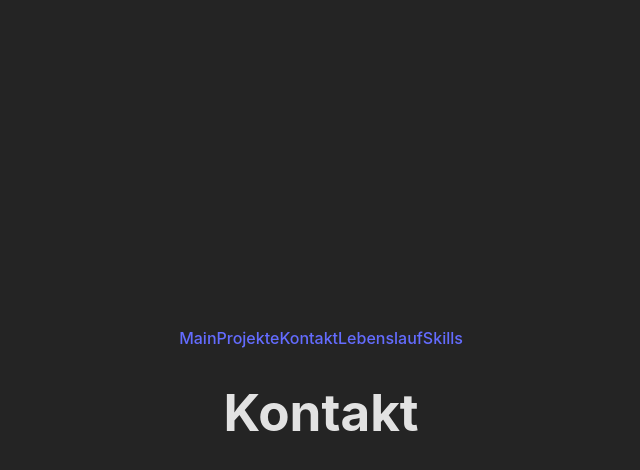
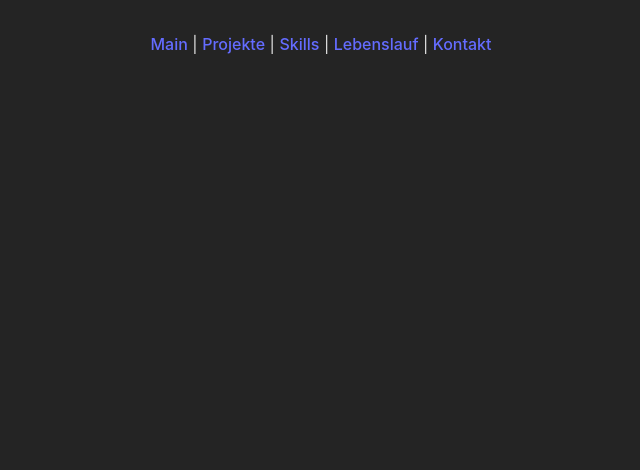
Before and after one commit to marceljaworski/portfolio-site, a React (Vite) app: page /kontak in a window 1280 px wide. Shown: the top 470 px of the page, without its empty margins (319-959 px from the left). Built offline with nearby package versions, Linux system fonts and the light colour scheme.

Commit message:
MUI installed

```diff
--- a/src/App.jsx
+++ b/src/App.jsx
@@ -17,7 +17,7 @@ function App() {
         <Routes>
           <Route path="/" element={<Main />} />
           <Route path="/projekte" element={<Projekte />} />
-          <Route path="/kontak" element={<Kontakt />} />
+          <Route path="/kontakt" element={<Kontakt />} />
           <Route path="/lebenslauf" element={<Lebenslauf />} />
           <Route path="/skills" element={<Skills />} />
         </Routes>
--- a/src/assets/components/Header.jsx
+++ b/src/assets/components/Header.jsx
@@ -2,11 +2,11 @@ import { Link } from "react-router-dom";
 function Header () {
     return(
         <header>
-            <Link to ="/">Main</Link>
-            <Link to ="/projekte">Projekte</Link>
+            <Link to ="/">Main</Link>&nbsp;|&nbsp;
+            <Link to ="/projekte">Projekte</Link>&nbsp;|&nbsp;
+            <Link to ="/skills">Skills</Link>&nbsp;|&nbsp;
+            <Link to ="/lebenslauf">Lebenslauf</Link>&nbsp;|&nbsp;
             <Link to ="/kontakt">Kontakt</Link>
-            <Link to ="/lebenslauf">Lebenslauf</Link>
-            <Link to ="/skills">Skills</Link>
         </header>
 
     );
--- a/src/assets/views/Skills.jsx
+++ b/src/assets/views/Skills.jsx
@@ -1,6 +1,7 @@
 function Skills () {
     return(
         <h1>Skills</h1>
+
     );
 }
 export default Skills;
--- a/src/index.scss
+++ b/src/index.scss
@@ -21,7 +21,7 @@ a:hover {
 body {
   margin: 0;
   display: flex;
-  place-items: center;
+  // place-items: center;
   min-width: 320px;
   min-height: 100vh;
 }
```
Also changed, not shown: package.json (+6 -1 lines), 1 other file (tests, documents, lock files or other folders).
